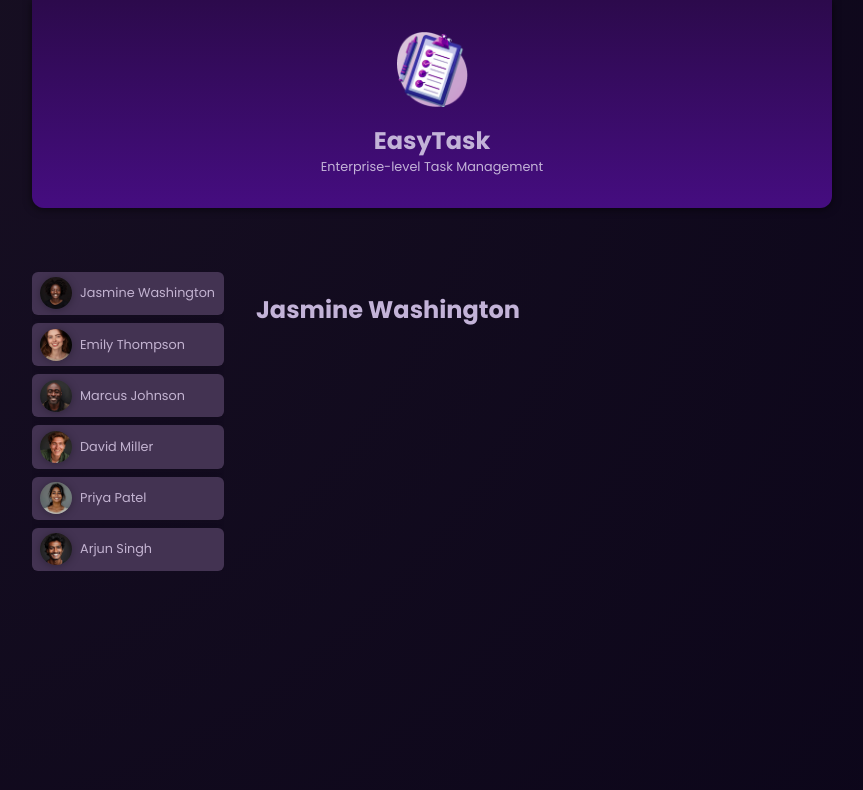
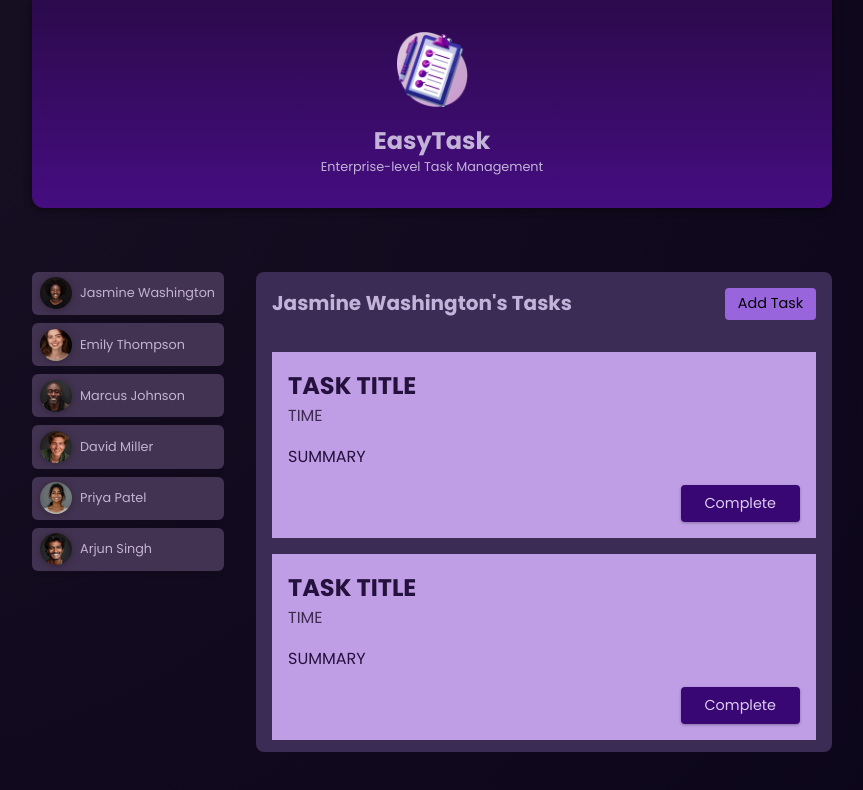
Before and after one commit to thefaze87/a-1, an Angular app in the folder 01-starting-project/: page / in a window 1280 px wide. Both pictures are taken after a click on the button "Jasmine Washington". Shown: the top 790 px of the page, without its empty margins (208-1071 px from the left). Built offline with nearby package versions, Linux system fonts and the light colour scheme.

Commit message:
create task component

```diff
--- a/01-starting-project/src/app/app.component.html
+++ b/01-starting-project/src/app/app.component.html
@@ -3,20 +3,16 @@
 <main>
   <ul id="users">
     <!-- Introduced with Angular 17 -->
-    <!-- @for (user of users; track user.id) {  -->
-    <li *ngFor="let user of users">
-      <app-user [user]="user" (select)="onSelectedUser($event)" />
-    </li>
-    <!-- } -->
+    @for (user of users; track user.id) {
+      <li>
+        <app-user [user]="user" (select)="onSelectedUser($event)" />
+      </li>
+    }
   </ul>
 
-  <!-- @if (selectedUser) {
+  @if (selectedUser) {
     <app-tasks [name]="selectedUser.name" />
   } @else {
     <p id="fallback">Select a user to see their tasks!</p>
-  } -->
-  <app-tasks *ngIf="selectedUser; else fallback" [name]="selectedUser!.name" />
-  <ng-template #fallback>
-    <p id="fallback">Select a user to see their tasks!</p>
-  </ng-template>
+  }
 </main>
--- a/01-starting-project/src/app/app.component.ts
+++ b/01-starting-project/src/app/app.component.ts
@@ -1,6 +1,4 @@
 import { Component } from '@angular/core';
-import { NgFor } from '@angular/common';
-import { NgIf } from '@angular/common';
 
 import { HeaderComponent } from './header/header.component';
 import { UserComponent } from "./user/user.component";
@@ -10,7 +8,7 @@
 @Component({
   selector: 'app-root',
   standalone: true,
-  imports: [HeaderComponent, UserComponent, TasksComponent, NgFor, NgIf],
+  imports: [HeaderComponent, UserComponent, TasksComponent],
   templateUrl: './app.component.html',
   styleUrl: './app.component.css',
 })
--- /dev/null
+++ b/01-starting-project/src/app/task/task.component.css
@@ -0,0 +1,37 @@
+article {
+    padding: 1rem;
+    color: #25113d;
+    background-color: #bf9ee5;
+  }
+
+  h2 {
+    margin: 0;
+  }
+
+  time {
+    color: #3c2c50;
+  }
+
+  .actions {
+    text-align: right;
+    margin: 0;
+  }
+
+  .actions button {
+    font: inherit;
+    font-size: 0.9rem;
+    cursor: pointer;
+    background-color: #380774;
+    color: #decdf2;
+    border-radius: 4px;
+    padding: 0.5rem 1.5rem;
+    border: none;
+    box-shadow: 0 1px 3px rgba(0, 0, 0, 0.3);
+    transition: all 0.3s ease;
+  }
+
+  .actions button:hover,
+  .actions button:active {
+    background-color: #4a0774;
+    box-shadow: 0 1px 6px rgba(0, 0, 0, 0.3);
+  }
--- /dev/null
+++ b/01-starting-project/src/app/task/task.component.html
@@ -0,0 +1,8 @@
+<article>
+  <h2>TASK TITLE</h2>
+  <time>TIME</time>
+  <p>SUMMARY</p>
+  <p class="actions">
+    <button>Complete</button>
+  </p>
+</article>
--- a/01-starting-project/src/app/tasks/tasks.component.css
+++ b/01-starting-project/src/app/tasks/tasks.component.css
@@ -0,0 +1,63 @@
+#tasks {
+    padding: 1rem;
+    border-radius: 8px;
+    max-height: 60vh;
+    overflow: auto;
+    background-color: #3a2c54;
+  }
+
+  header {
+    display: flex;
+    justify-content: space-between;
+    align-items: flex-start;
+    margin-bottom: 2rem;
+    gap: 1rem;
+  }
+
+  h2 {
+    margin: 0;
+    font-size: 0.9rem;
+    width: 60%;
+    text-wrap: balance;
+  }
+
+  menu {
+    margin: 0;
+    padding: 0;
+  }
+
+  menu button {
+    font: inherit;
+    cursor: pointer;
+    background-color: #9965dd;
+    border-radius: 4px;
+    border: none;
+    padding: 0.35rem 0.8rem;
+    font-size: 0.9rem;
+  }
+
+  menu button:hover,
+  menu button:active {
+    background-color: #a565dd
+  }
+
+  ul {
+    list-style: none;
+    margin: 1rem 0;
+    padding: 0;
+    display: flex;
+    flex-direction: column;
+    gap: 1rem;
+    max-height: 50vh;
+    overflow: auto;
+  }
+
+  @media (min-width: 768px) {
+    h2 {
+      font-size: 1.25rem;
+    }
+
+    menu {
+      width: auto;
+    }
+  }
--- a/01-starting-project/src/app/tasks/tasks.component.html
+++ b/01-starting-project/src/app/tasks/tasks.component.html
@@ -1 +1,13 @@
-<h2>{{ name }}</h2>
+<section id="tasks">
+  <header>
+    <h2>{{ name }}'s Tasks</h2>
+    <menu>
+      <button>Add Task</button>
+    </menu>
+  </header>
+  <ul>
+    <li><app-task /></li>
+    <li><app-task /></li>
+    <li><app-task /></li>
+  </ul>
+</section>
--- a/01-starting-project/src/app/tasks/tasks.component.ts
+++ b/01-starting-project/src/app/tasks/tasks.component.ts
@@ -1,9 +1,10 @@
 import { Component, Input } from '@angular/core';
+import { TaskComponent } from '../task/task.component';
 
 @Component({
   selector: 'app-tasks',
   standalone: true,
-  imports: [],
+  imports: [TaskComponent],
   templateUrl: './tasks.component.html',
   styleUrl: './tasks.component.css'
 })
```
Also changed, not shown: 01-starting-project/src/app/task/task.component.ts (added, +12 -0 lines).
